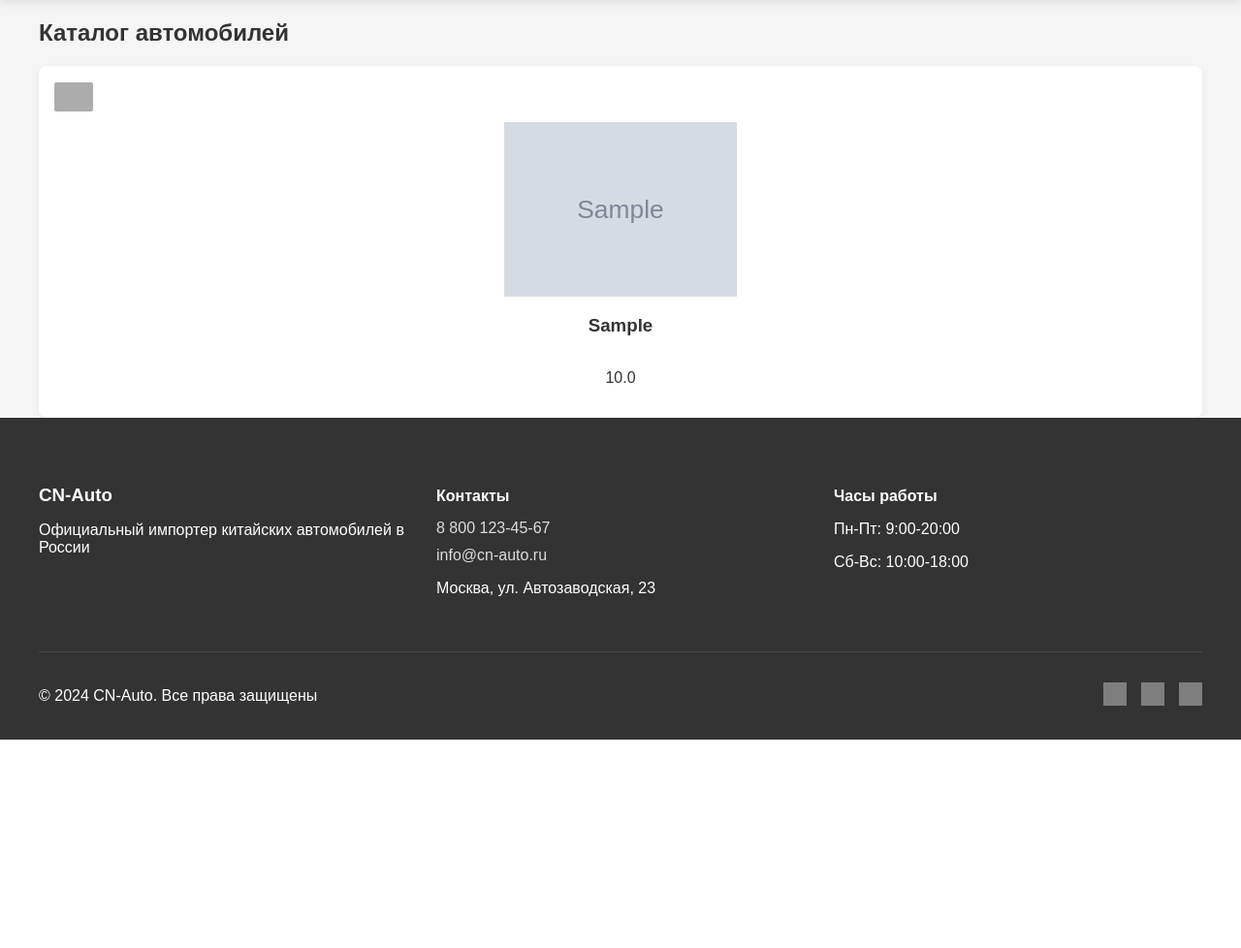
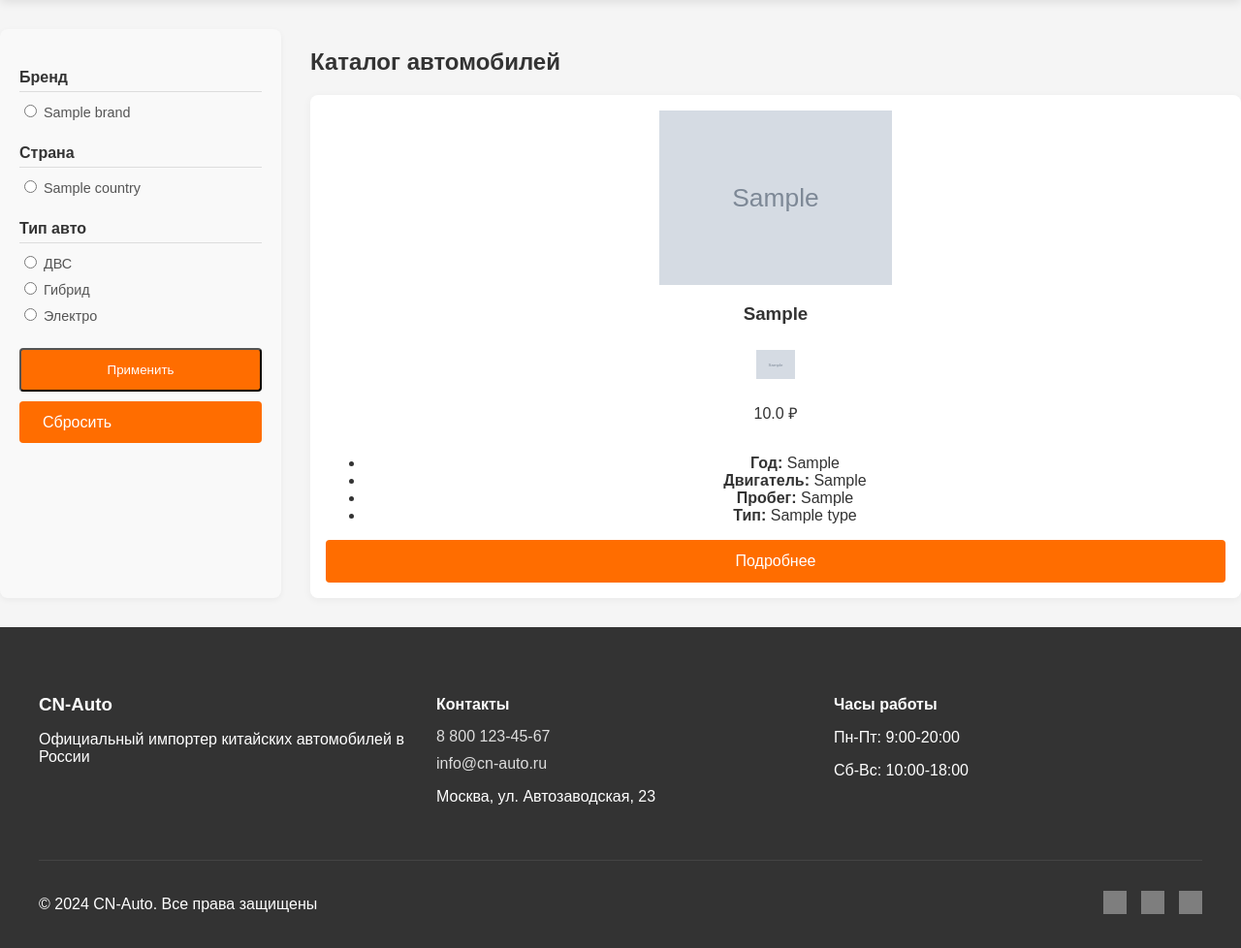
Before and after one commit to aleksandr-ovcharenko/cnauto, a Flask app: page /catalog in a window 1280 px wide. Shown: the part 108-1086 px from the top of the page at 97% size. Before the commit the page ends 871 px from the top, so only its background shows below. Run offline with Flask 3, Linux system fonts and the light colour scheme; tables that the repository leaves empty hold one stand-in row (values such as "Sample post"); grey boxes marked "Sample" are stand-in pictures; grey boxes are pictures that could not be loaded.

Commit message:
Added catalog facets and updated car seed

```diff
--- a/backend/app.py
+++ b/backend/app.py
@@ -1,13 +1,13 @@
 import os
 
 from dotenv import load_dotenv
-from flask import Flask
+from flask import Flask, request
 from flask import render_template
 
 from backend.admin import init_admin
 from backend.config_dev import DevConfig
 from backend.config_prod import ProdConfig
-from backend.models import Car, Category
+from backend.models import Car, Category, Brand, Country, CarType
 from backend.models import db
 
 load_dotenv()  # Загружает переменные из .env
@@ -37,10 +37,27 @@ def car_details(car_id):
     return render_template('car_details.html', car=car)
 
 
-@app.route('/catalog')
+@app.route("/catalog")
 def catalog():
-    cars = Car.query.all()
-    return render_template('catalog.html', cars=cars)
+    brand_slug = request.args.get("brand")
+    country_name = request.args.get("country")
+    car_type_name = request.args.get("type")
+
+    query = Car.query
+
+    if brand_slug:
+        query = query.join(Car.brand).filter(Brand.slug == brand_slug)
+    if country_name:
+        query = query.join(Car.brand).join(Brand.country).filter(Country.name == country_name)
+    if car_type_name:
+        query = query.join(Car.car_type).filter(CarType.name == car_type_name)
+
+    cars = query.all()
+    brands = Brand.query.order_by(Brand.name).all()
+    countries = Country.query.order_by(Country.name).all()
+
+    return render_template("catalog.html", cars=cars, brands=brands, countries=countries)
+
 
 
 if __name__ == '__main__':
--- a/backend/static/styles.css
+++ b/backend/static/styles.css
@@ -482,6 +482,51 @@ body {
     opacity: 0.85;
 }
 
+.catalog-layout {
+    display: flex;
+    gap: 30px;
+    padding: 30px 0;
+}
+
+.filters-sidebar {
+    width: 250px;
+    background: #f9f9f9;
+    padding: 20px;
+    border-radius: 8px;
+    box-shadow: 0 2px 6px rgba(0,0,0,0.05);
+}
+
+.filter-group {
+    margin-bottom: 25px;
+}
+
+.filter-group h4 {
+    margin-bottom: 10px;
+    font-size: 1rem;
+    color: #333;
+    border-bottom: 1px solid #ddd;
+    padding-bottom: 5px;
+}
+
+.filter-group label {
+    display: block;
+    margin-bottom: 8px;
+    font-size: 0.9rem;
+    color: #555;
+    cursor: pointer;
+}
+
+.filter-buttons {
+    display: flex;
+    flex-direction: column;
+    gap: 10px;
+}
+
+.catalog-results {
+    flex: 1;
+}
+
+
 
 /* ----------- Адаптивность ---------------- */
 
--- a/backend/templates/catalog.html
+++ b/backend/templates/catalog.html
@@ -1,37 +1,88 @@
-{% extends 'base.html' %}
+{% extends "base.html" %}
 
-{% block title %}Каталог — CN-Auto{% endblock %}
+{% block title %}Каталог автомобилей | CN Auto{% endblock %}
 
 {% block content %}
-{% for category in categories %}
-<li>
-    <a href="/catalog/{{ category.slug }}">
-        <img src="{{ url_for('static', filename='images/categories/' + category.icon) }}"
-             alt="{{ category.name }}" class="category-icon">
-        {{ category.name }}
-    </a>
-</li>
-{% endfor %}
+<div class="catalog-layout">
+    <!-- Фильтры -->
+    <aside class="filters-sidebar">
+        <form method="get">
+            <div class="filter-group">
+                <h4>Бренд</h4>
+                {% for brand in brands %}
+                <label>
+                    <input type="radio" name="brand" value="{{ brand.slug }}"
+                           {% if request.args.get('brand') == brand.slug %}checked{% endif %}>
+                    {{ brand.name }}
+                </label>
+                {% endfor %}
+            </div>
 
-<section class="catalog">
-    <div class="container">
+            <div class="filter-group">
+                <h4>Страна</h4>
+                {% for country in countries %}
+                <label>
+                    <input type="radio" name="country" value="{{ country.name }}"
+                           {% if request.args.get('country') == country.name %}checked{% endif %}>
+                    {{ country.name }}
+                </label>
+                {% endfor %}
+            </div>
+
+            <div class="filter-group">
+                <h4>Тип авто</h4>
+                {% for t in ['ДВС', 'Гибрид', 'Электро'] %}
+                <label>
+                    <input type="radio" name="type" value="{{ t }}"
+                           {% if request.args.get('type') == t %}checked{% endif %}>
+                    {{ t }}
+                </label>
+                {% endfor %}
+            </div>
+
+            <div class="filter-buttons">
+                <button type="submit" class="btn">Применить</button>
+                <a href="{{ url_for('catalog') }}" class="btn btn-reset">Сбросить</a>
+            </div>
+        </form>
+    </aside>
+
+    <!-- Каталог авто -->
+    <section class="catalog-results">
         <h2>Каталог автомобилей</h2>
+
+        {% if cars %}
         <div class="cars-grid">
             {% for car in cars %}
             <div class="car-card">
-                {% if car.brand_slug %}
-                <div class="brand-logo">
-                    <img src="{{ url_for('static', filename='images/brands/' + car.brand_slug + '.webp') }}"
-                         alt="{{ car.brand_slug }}" title="{{ car.brand_slug }}">
-                </div>
+                <img src="{{ url_for('static', filename='images/cars/' + (car.image or 'placeholder.webp')) }}"
+                     alt="{{ car.model }}"
+                     loading="lazy">
+
+                <h3>{{ car.model }}</h3>
+
+                {% if car.brand %}
+                <img src="{{ url_for('static', filename='images/brands/' + (car.brand.logo or 'placeholder-logo.webp')) }}"
+                     alt="{{ car.brand.name }}"
+                     style="height: 30px; margin: 8px 0;">
                 {% endif %}
 
-                <img src="{{ url_for('static', filename='images/cars/' + (car.image or 'placeholder.webp')) }}" alt="{{ car.model }}">
-                <h3>{{ car.model }}</h3>
-                <p class="price">{{ car.price }}</p>
+                <p class="price">{{ car.price | round }} ₽</p>
+
+                <ul class="specs">
+                    {% if car.year %}<li><strong>Год:</strong> {{ car.year }}</li>{% endif %}
+                    {% if car.engine %}<li><strong>Двигатель:</strong> {{ car.engine }}</li>{% endif %}
+                    {% if car.mileage %}<li><strong>Пробег:</strong> {{ car.mileage }}</li>{% endif %}
+                    {% if car.car_type %}<li><strong>Тип:</strong> {{ car.car_type.name }}</li>{% endif %}
+                </ul>
+
+                <a href="/car/{{ car.id }}" class="btn">Подробнее</a>
             </div>
             {% endfor %}
         </div>
-    </div>
-</section>
+        {% else %}
+        <p>Нет машин по выбранным фильтрам.</p>
+        {% endif %}
+    </section>
+</div>
 {% endblock %}
```
Also changed, not shown: backend/seed_cars1.py (+69 -33 lines).
